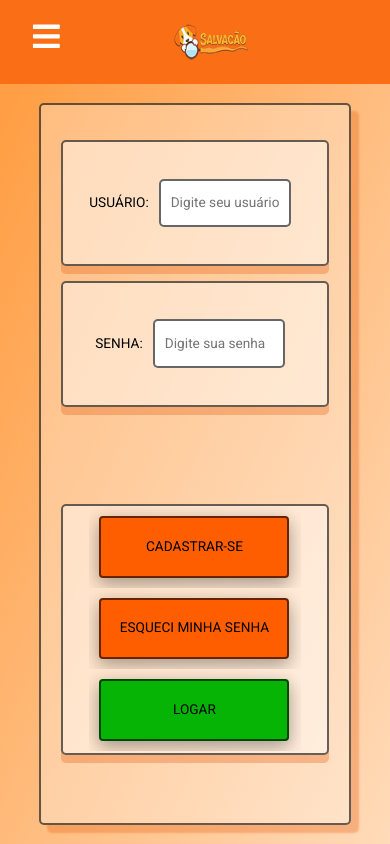
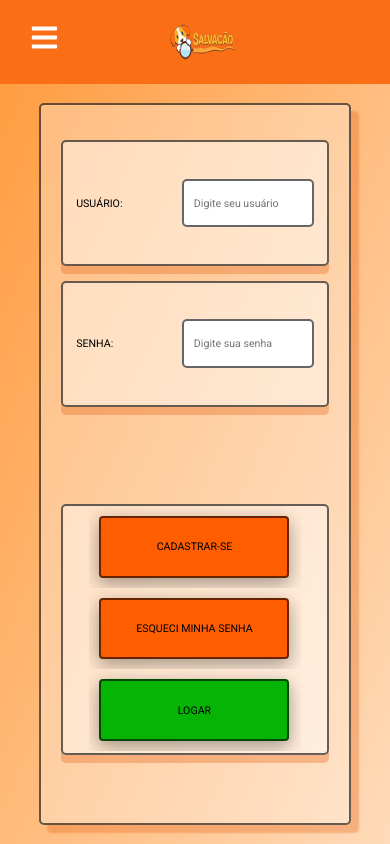
Before and after one commit to Luis-Macedo/TCC-SALVACAO, a React (Create React App) app in the folder salvacao/: page /login in a window 390 px wide. Built offline with nearby package versions, Linux system fonts and the light colour scheme.

Commit message:
css mudou

```diff
--- a/salvacao/src/components/App/App.css
+++ b/salvacao/src/components/App/App.css
@@ -11,7 +11,7 @@
 @media screen and (max-width: 720px){
 
   *{
-    font-size: 0.98em;
+    font-size: 0.95em;
   }
 
 }
--- a/salvacao/src/components/Navbar/style/Navbar.css
+++ b/salvacao/src/components/Navbar/style/Navbar.css
@@ -88,6 +88,6 @@ span{
 @media screen and (max-width: 720px){
 
     .logo img{
-        width: 80%;
+        width: 70%;
     }
 }
--- a/salvacao/src/components/Pages/Cadastro/style/Cadastro.css
+++ b/salvacao/src/components/Pages/Cadastro/style/Cadastro.css
@@ -22,6 +22,7 @@ form{
     width: 100%;
     height: 20%;
     margin-top: 15px;
+    overflow-y: hidden;
     background-color: rgba(255, 255, 255, 0.450);
     border: 2px solid rgba(0, 0, 0, 0.600);
     border-radius: 5px;
@@ -41,9 +42,9 @@ form{
 }
 
 .passwd2 input, .name2 input, .email2 input{
-    width: 35%;
+    width: 55%;
     height: 40%;
-    margin: 10px;
+    margin-right: 5%;
     padding: 10px;
     border: 2px solid rgba(0, 0, 0, 0.600);
     border-radius: 5px;
@@ -51,6 +52,8 @@ form{
 
 .passwd2 label, .name2 label, .email2 label{
     text-transform: uppercase;
+    margin-right: auto;
+    padding: 5%;
 }
 
 .linkcad2{
--- a/salvacao/src/components/Pages/Home/style/Home.css
+++ b/salvacao/src/components/Pages/Home/style/Home.css
@@ -33,7 +33,6 @@
 
 .cardBody h1{
     text-transform: uppercase;
-    text-decoration: underline;
     font-style: italic;
 }
 
--- a/salvacao/src/components/Pages/Login/Login.jsx
+++ b/salvacao/src/components/Pages/Login/Login.jsx
@@ -16,7 +16,7 @@ function Login(){
 
                     <div className="passwd">
                         <label For="passwd">Senha:</label>
-                        <input type="text" name="passwd" id="passwd" placeholder="Digite sua senha"/>
+                        <input type="password" name="passwd" id="passwd" placeholder="Digite sua senha"/>
                     </div>
                 </div>
                 <div className="botoes">
--- a/salvacao/src/components/Pages/Login/style/Login.css
+++ b/salvacao/src/components/Pages/Login/style/Login.css
@@ -22,6 +22,7 @@ form{
     width: 100%;
     height: 35%;
     margin-top: 15px;
+    overflow-y: hidden;
     background-color: rgba(255, 255, 255, 0.450);
     border: 2px solid rgba(0, 0, 0, 0.600);
     border-radius: 5px;
@@ -41,9 +42,9 @@ form{
 }
 
 .passwd input, .user input{
-    width: 35%;
+    width: 55%;
     height: 40%;
-    margin: 10px;
+    margin-right: 5%;
     padding: 10px;
     border: 2px solid rgba(0, 0, 0, 0.600);
     border-radius: 5px;
@@ -51,6 +52,8 @@ form{
 
 .passwd label, .user label{
     text-transform: uppercase;
+    margin-right: auto;
+    padding: 5%;
 }
 
 .cadastro, .cadastro-login{
```
